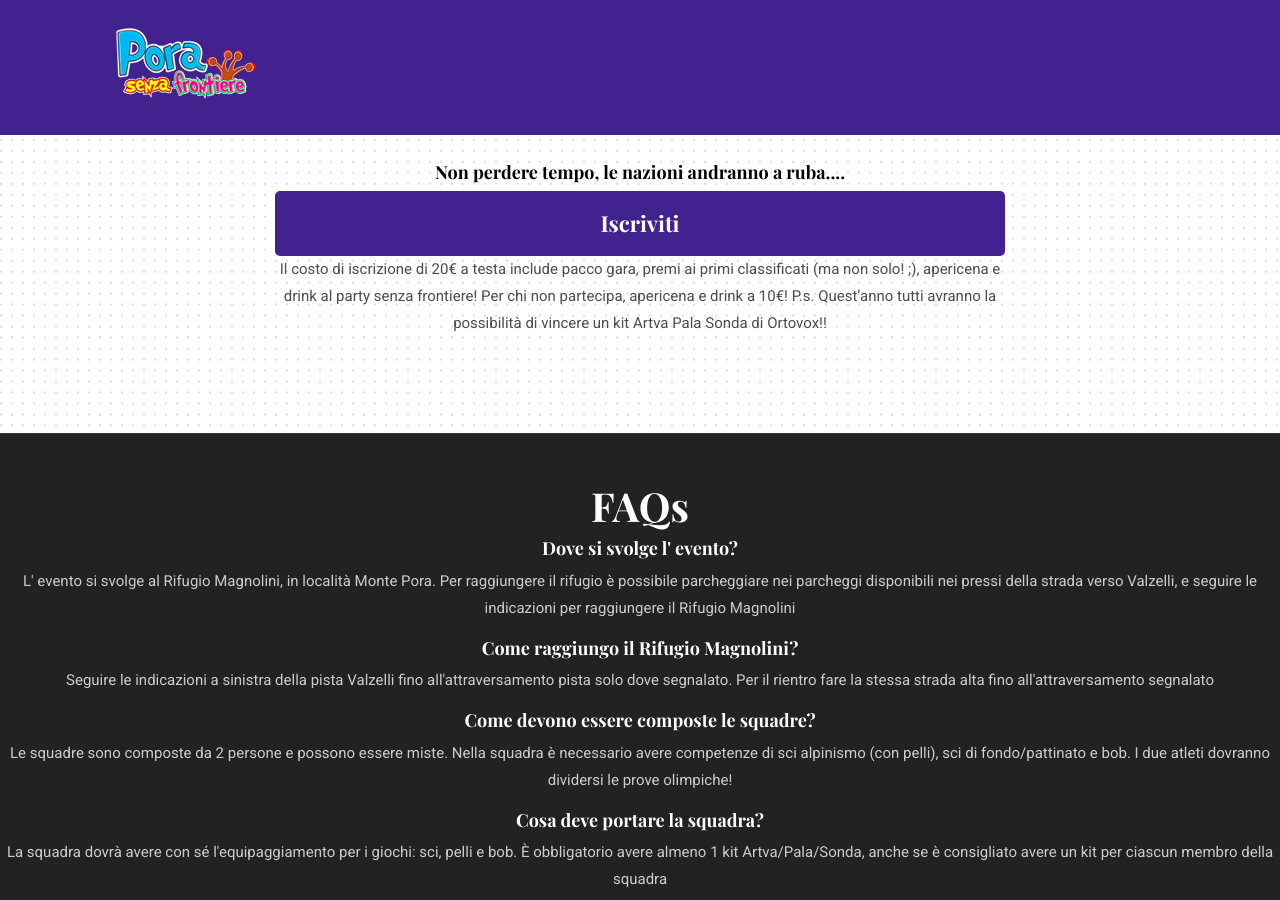
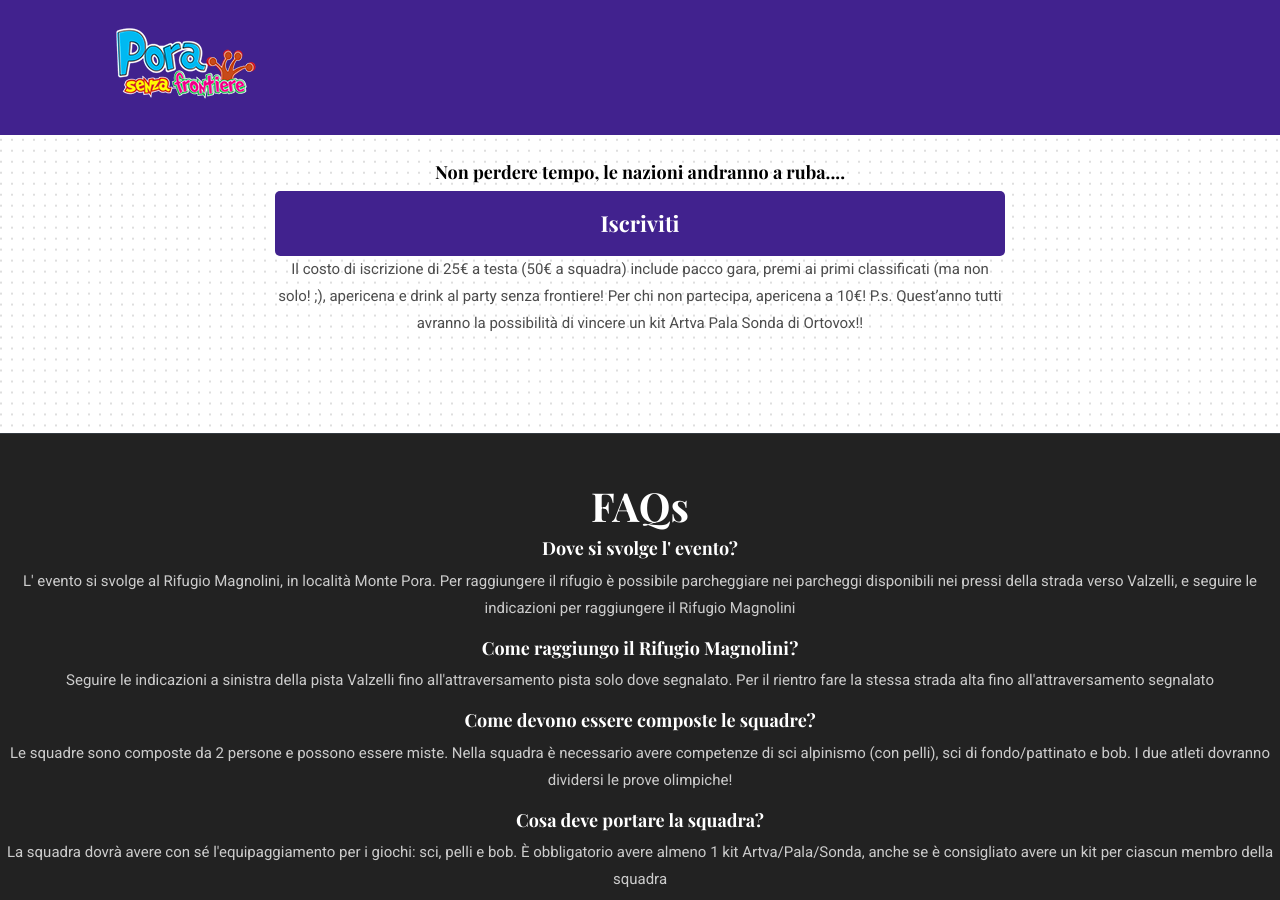
Before and after one commit to porasenzafrontiere/porasenzafrontiere.github.io, a Jekyll site: the page built from index.html, in a window 1280 px wide and 900 px high, scrolled down 4176 px. Built offline with Jekyll 4.4.1, drawn with Linux system fonts in a browser that asks for light colours.

Commit message:
updated info for signup

```diff
--- a/_includes/contact-section.html
+++ b/_includes/contact-section.html
@@ -7,10 +7,10 @@
       </div>
       <div class="col-lg-8 mx-auto text-center">
         <h5>Non perdere tempo, le nazioni andranno a ruba.... </h5>
-        <a href="https://docs.google.com/forms/d/e/1FAIpQLSdmgBDI_eDbs9jQlRwtx5uQE65APkPxQNzp98Yi8VDnagSjGA/viewform?usp=sf_link"><button class="btn btn-primary w-100">Iscriviti</button></a>
-        <p>Il costo di iscrizione di 20€ a testa include pacco gara, premi ai primi classificati (ma non solo! ;), apericena e drink al party senza frontiere!
+        <a href="https://forms.gle/Dd2fdsM3YpMKwPsXA"><button class="btn btn-primary w-100">Iscriviti</button></a>
+        <p>Il costo di iscrizione di 25€ a testa (50€ a squadra) include pacco gara, premi ai primi classificati (ma non solo! ;), apericena e drink al party senza frontiere!
 
-        Per chi non partecipa, apericena e drink a 10€!
+        Per chi non partecipa, apericena a 10€!
 
         P.s. Quest’anno tutti avranno la possibilità di vincere un kit Artva Pala Sonda di Ortovox!!</p>
       </div>
```
